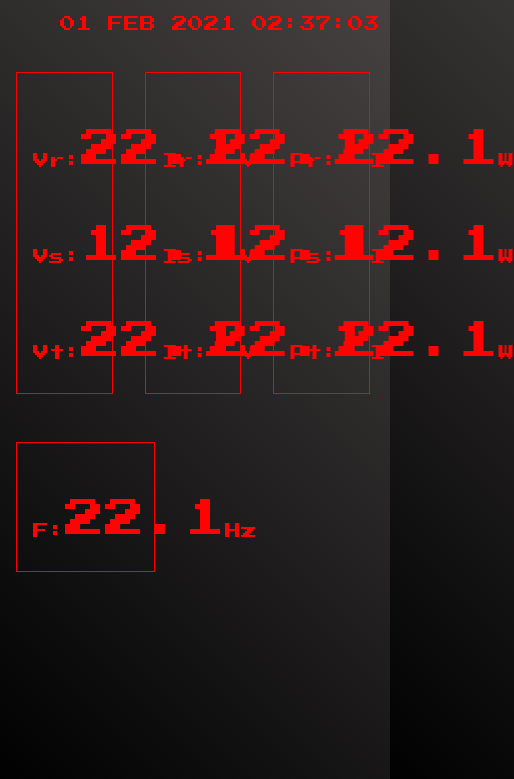
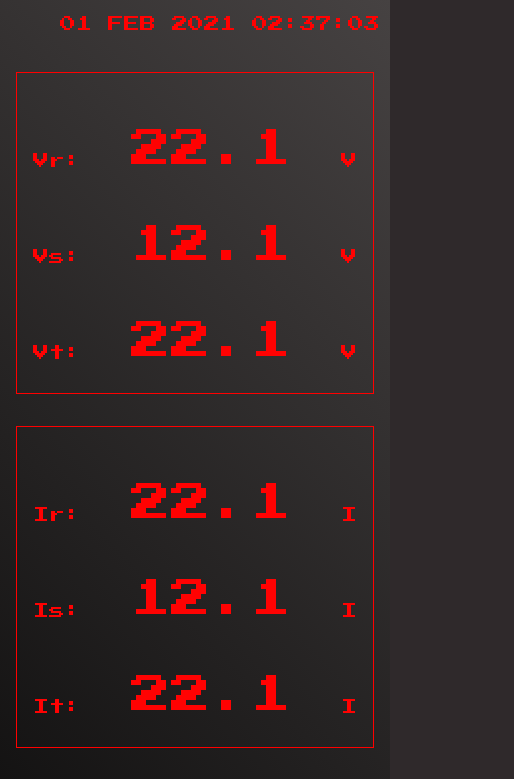
Before and after one commit to FrancoRosa/power-tracker, a React (Create React App) app: page / in a window 390 px wide. Shown: the top 779 px of the page, 514 px wide, since content can reach past the window. Built offline with nearby package versions, Linux system fonts and the light colour scheme; no server answers; the database is empty.

Commit message:
Responsive design

```diff
--- a/src/components/Measurements.jsx
+++ b/src/components/Measurements.jsx
@@ -39,10 +39,11 @@
           <Variable name='Ps' value="12.1" unit='W'/>
           <Variable name='Pt' value="22.1" unit='W'/>
         </div>
+        <div className="variables">
+          <Variable name='F' value="22.1" unit='Hz'/>
+        </div>
       </div>
-      <div className="variables_one">
-        <Variable name='F' value="22.1" unit='Hz'/>
-      </div>
+
     </div>
   );
 }
--- a/src/index.css
+++ b/src/index.css
@@ -39,6 +39,7 @@
   border: solid 1px red;
   margin: 1em;
   padding: 1em;
+  width: 27%;
 }
 
 .variables_one {
@@ -49,14 +50,13 @@
   width: 27%;
 }
 
-
-
 .variables_container {
-  display: grid;
-  grid-template-columns: 33% 33% 33%;
+  display: flex;
+  flex-wrap: wrap;
   width: 100%;
   padding: 3.5rem 0 1rem;
-
+  justify-content: center;
+  align-items: center;
 }
 
 .variable {
@@ -69,3 +69,21 @@
   font-size: 2.5rem;
   margin-bottom: 1rem;
 }
+
+@media screen and (max-width: 800px) {
+  .variables {
+    width: 100%;
+  }
+
+  .footer{
+    position: relative;
+  }
+
+  .variables_one{
+    width: 90%;
+  }
+
+  body {
+    height: auto;
+  }
+}
```
Also changed, not shown: 1 other file (tests, documents, lock files or other folders).
